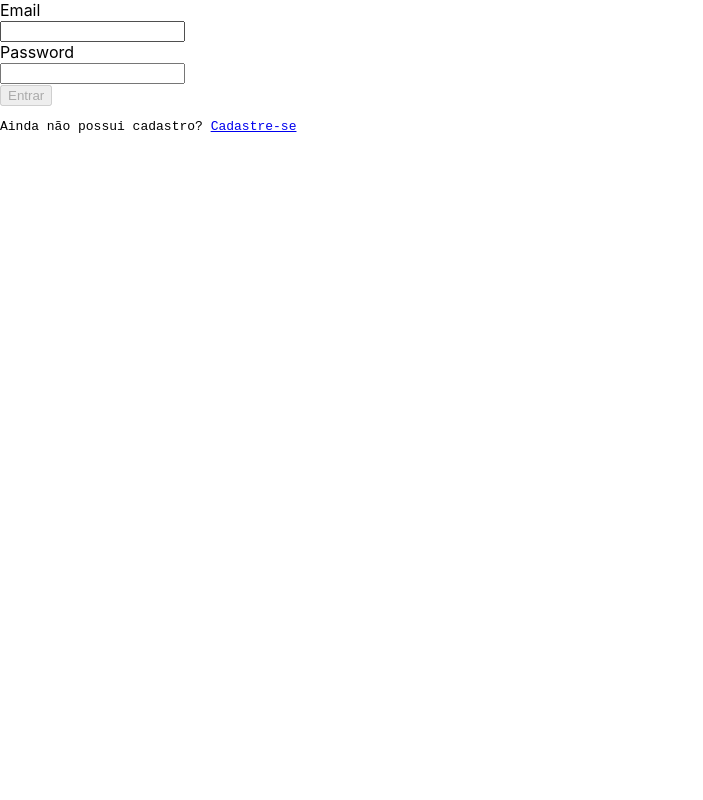
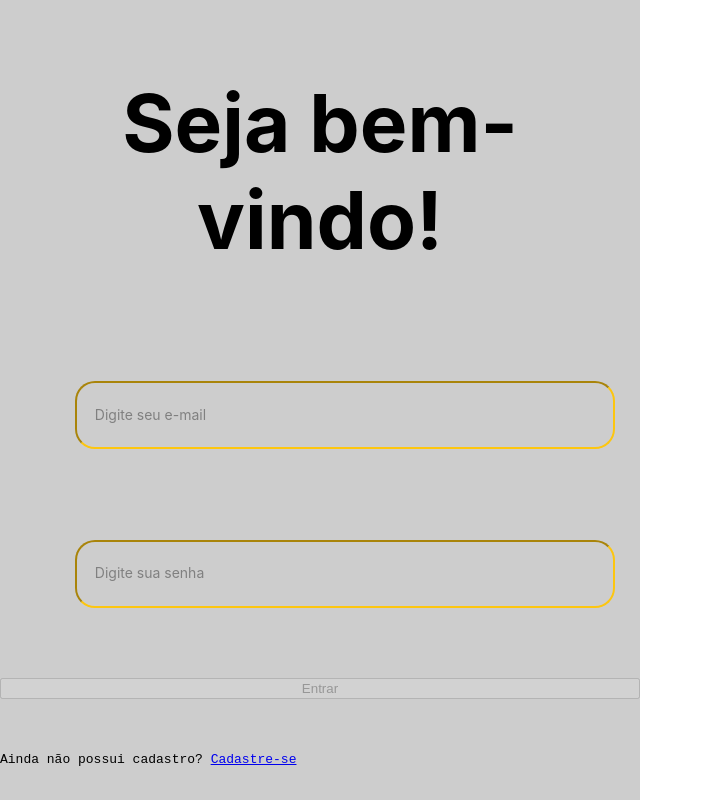
Before and after one commit to SamuelPPlab/Mix-Games, a React (Create React App) app: page / in a window 1280 px wide. Shown: the whole page, without its empty margins (0-703 px from the left). Built offline with nearby package versions, Linux system fonts and the light colour scheme.

Commit message:
Estilo dos inputs da pagina de login adicionado.

```diff
--- a/src/components/Input.jsx
+++ b/src/components/Input.jsx
@@ -1,7 +1,7 @@
 import React from 'react';
 import PropTypes from 'prop-types';
 
-const Input = ({ name, fieldValue = null, id, className = null, placeholder = '', step=null,
+const Input = ({ name = '', fieldValue = null, id, className = null, placeholder = '', step=null,
   setFieldValue = null, type = 'text', readOnly = false, style = null }) => {
 
   const inputProps = {
@@ -11,19 +11,16 @@ const Input = ({ name, fieldValue = null, id, className = null, placeholder = ''
     type: type,
     readOnly: readOnly,
     className,
-    placeholder,
     step,
+    autocomplete: 'off',
+    name
   };
 
   return (
-    <div>
-      <label style={style} htmlFor={id}>
-        {name}
-        <div>
-          <input {...inputProps} />
-        </div>
-      </label>
-    </div>
+    <label style={style} htmlFor={id}>
+      <input {...inputProps} />
+      <span className="placeholderSpan">{placeholder}</span>
+    </label>
   );
 };
 
--- /dev/null
+++ b/src/css/styles.css
@@ -0,0 +1,58 @@
+input {
+  -webkit-appearance: none;
+  -ms-appearance: none;
+  -moz-appearance: none;
+  appearance: none;
+  padding: 12px;
+  border-radius: 20px;
+  margin: 30px;
+  outline: none;
+  margin-top: 20px;
+  background-color: #cdcdcd;
+  border-color: #fdc60f;
+  width: 100%;
+  height: 40px;
+}
+
+input:focus::placeholder {
+  color: transparent;
+}
+
+label {
+  position: relative;
+  width: 100%;
+}
+
+label .placeholderSpan {
+  position: absolute;
+  left: 45px;
+  top: 10px;
+  transform: translateY(-50%);
+  width: '50%';
+  padding: 0 5px;
+}
+
+.placeholderSpan {
+  font-size: 14px;
+  padding-top: 20px;
+  margin-bottom: 5px;
+  color: grey;
+  transition: top 0.3s ease, font-size 0.3s ease, color 0.3s ease;
+}
+
+.loginInputContainer {
+  width: 80%;
+  margin-left: 7%;
+}
+
+label input:focus + .placeholderSpan {
+  top: -25px;
+  color: black;
+  background-color: #cdcdcd;
+  font-size: 12px;
+}
+
+#welcome {
+  font-size: 5em;
+  text-align: center;
+}
--- a/src/pages/Login.jsx
+++ b/src/pages/Login.jsx
@@ -3,6 +3,7 @@ import { Navigate, Link } from 'react-router-dom';
 import Input from '../components/Input';
 import Button from '../components/Button';
 import { emailValidator, passwordLengthValidator } from '../services/validators';
+import '../css/styles.css';
 
 const Login = () => {
 
@@ -21,9 +22,11 @@ const Login = () => {
     }
   }, [email, passwordInput]);
 
+
   const emailInputProps = {
     id: "mix-email",
-    name: "Email",
+    name: 'Email:',
+    placeholder: "Digite seu e-mail",
     fieldValue: email,
     setFieldValue: setEmail,
     type: "email",
@@ -31,7 +34,8 @@ const Login = () => {
 
   const passwordInputProps = {
     id: "mix-password",
-    name: "Password",
+    name: 'Senha:',
+    placeholder: "Digite sua senha",
     fieldValue: passwordInput,
     setFieldValue: setPasswordInput,
     type: "password",
@@ -54,11 +58,16 @@ const Login = () => {
   if(redirect) return <Navigate to="/main" />;
 
   return (
-    <div>
-      <Input {...emailInputProps} />
-      {(!emailValidator(email) && email !== '') && emailWarning}
-      <Input {...passwordInputProps} />
-      {(!passwordLengthValidator(passwordInput) && passwordInput !== '') && passwordLengthWarning}
+    <div style={{ display: 'flex', flexDirection: 'column', width: '50vw', justifyContent: 'space-around', background: '#cdcdcd', height: '100vh' }}>
+      <h1 id="welcome">Seja bem-vindo!</h1>
+      <div className='loginInputContainer'>
+        <Input {...emailInputProps} />
+        {(!emailValidator(email) && email !== '') && emailWarning}
+      </div>
+      <div className='loginInputContainer'>
+        <Input {...passwordInputProps} />
+        {(!passwordLengthValidator(passwordInput) && passwordInput !== '') && passwordLengthWarning}
+      </div>
       {notRegistered && notRegisteredWarning}
       <Button {...loginButtonProps} />
       {noAccount}
```
